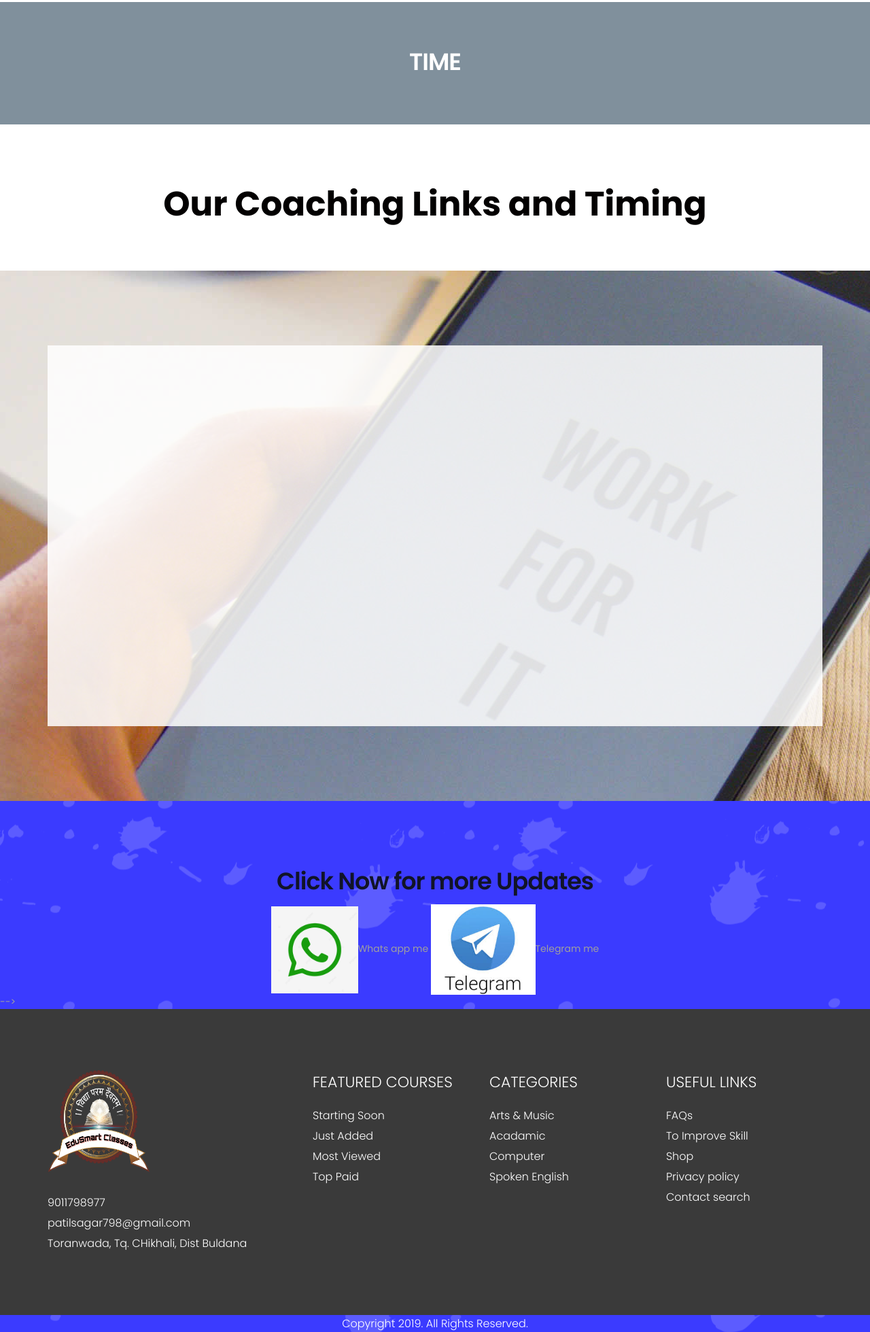
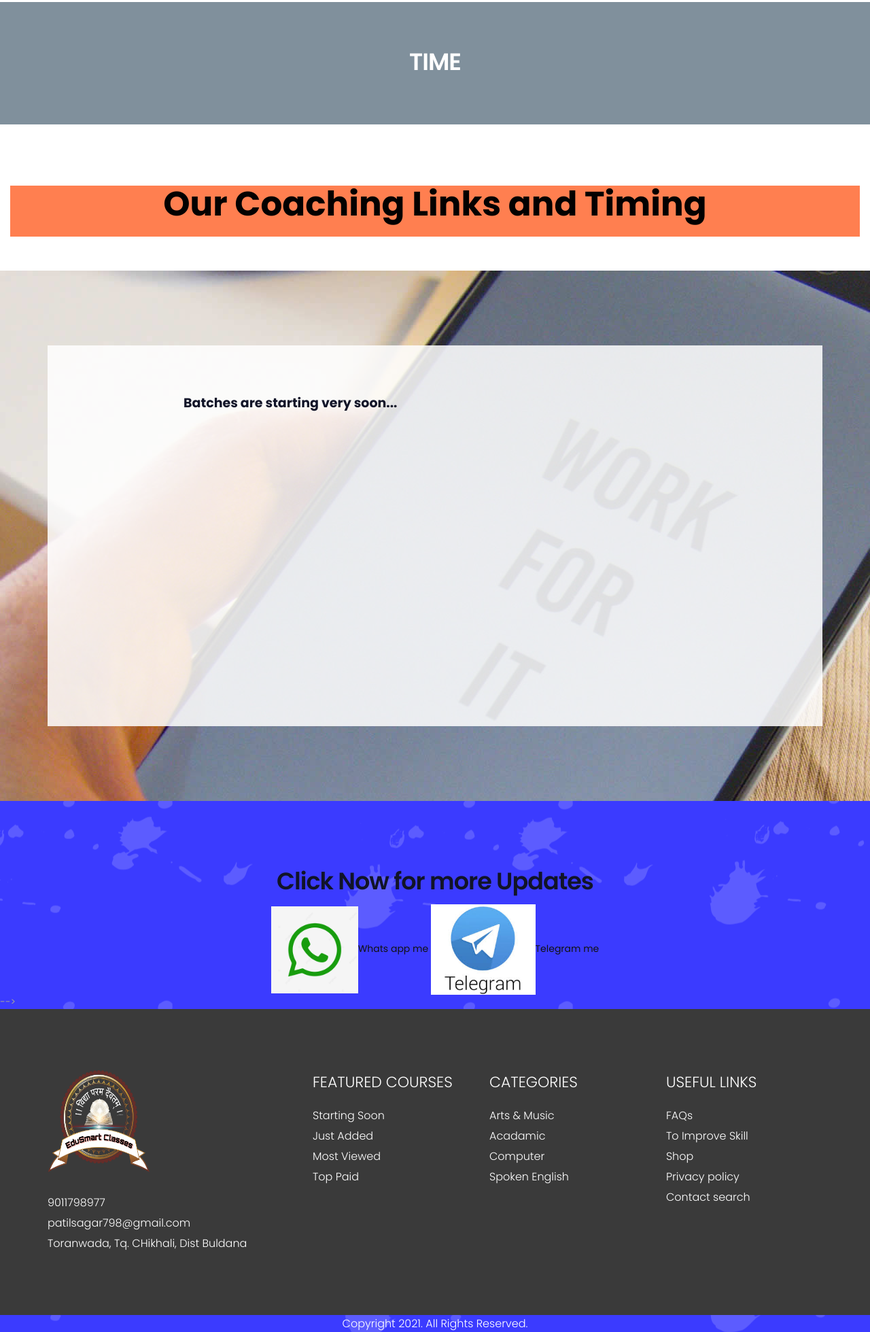
Before and after one commit to tussh7patil/edusmart.github.io, a plain HTML site: page time.html in a window 1280 px wide. Shown: the part 197-2156 px from the top of the page at 68% size. Drawn offline with Linux system fonts and the light colour scheme.

Commit message:
updated description and added w_app and t_app link

```diff
--- a/time.html
+++ b/time.html
@@ -107,7 +107,7 @@
          <div class="container-fluid">
             <div class="row">
                <div class="col-lg-12 text_align_center">
-                  <div class="full heading_s1">
+                  <div style="background-color:coral;" class="full heading_s1">
                      <h2>Our Coaching Links and Timing</h2>
                   </div>
                </div>
@@ -116,6 +116,7 @@
               <div class="col-md-12 cours_timging_bg">
                  <div class="container">
                     <div class="time_table">
+                     <h4>Batches are starting very soon...</h4>
                           <!-- <ul><li>Monday</li><li>8 Am - 6 Pm</li></ul>
                           <ul><li>Tuesday</li><li>9 Am - 5 Pm</li></ul>
                           <ul><li>Wednesday</li><li>10 Am - 8 Pm</li></ul>
@@ -135,8 +136,8 @@
       <section class="section blue_pattern_bg" style="background-color: #3b3bff;">
          <h3 style="text-align: center;">Click Now for more Updates</h3>
          <div style="text-align: center;">
-            <img src="images/w_app1.jpg" alt="https://www.wa.me/+919011798977" height="10%" width="10%"/>Whats app me
-            <img src="images/t_app.jpg" alt="https://t.me/+919011798977" height="12%" width="12%"/>Telegram me
+            <a href="https://www.wa.me/+919011798977"><img src="images/w_app1.jpg" alt="#" height="10%" width="10%"/>Whats app me</a>
+            <a href="https://t.me/+919011798977"><img src="images/t_app.jpg" alt="#" height="12%" width="12%"/>Telegram me</a>
          </div>
 
          <!-- <img src="images/w_app1.jpg" alt="#" height="10%" width="10%"/>Whats app me
@@ -235,7 +236,7 @@
         <div class="container">
            <div class="row">
              <div class="col-md-12">
-               <p>Copyright 2019. All Rights Reserved.</p>
+               <p>Copyright 2021. All Rights Reserved.</p>
              </div>
            </div>
         </div>
```
Also changed, not shown: index.html (+8 -5 lines).
